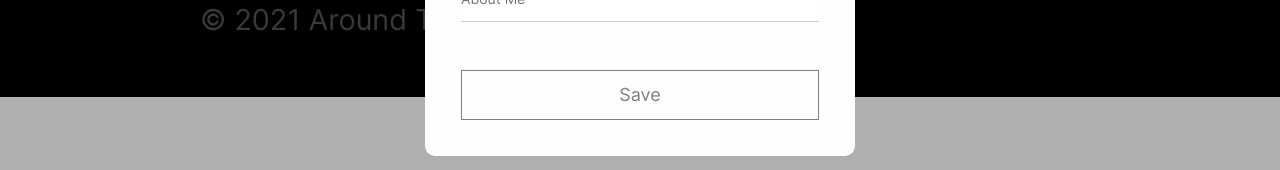
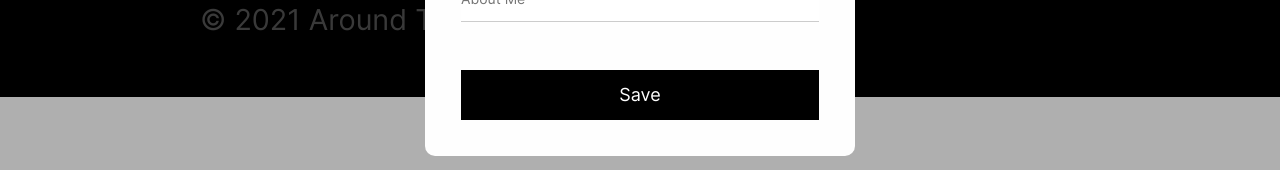
Before and after one commit to tcmaraist/around-react, a React (Create React App) app: page / in a window 1280 px wide. Both pictures are taken after a click on the button 257 px from the left and 211 px from the top of the page. Shown: the part 413-583 px from the top of the page. Built offline with nearby package versions, Linux system fonts and the light colour scheme; no server answers.

Commit message:
remove duplicate code && update disabled form styles

```diff
--- a/src/components/App.js
+++ b/src/components/App.js
@@ -102,16 +102,6 @@ function App() {
     setSelectedCard(null);
   }
 
-  function handleUpdateAvatar({ avatar }) {
-    api
-      .updateProfilePicture(avatar)
-      .then((newUserData) => {
-        setCurrentUser(newUserData);
-        closeAllPopups();
-      })
-      .catch((err) => console.error(err));
-  }
-
   return (
     <CurrentUserContext.Provider value={currentUser}>
       <div className="page">
--- a/src/components/PopupWithForm.js
+++ b/src/components/PopupWithForm.js
@@ -10,9 +10,7 @@ function PopupWithForm({
   onSubmit,
 }) {
   return (
-    <div
-      className={`modal modal_type_${name} ${isOpen ? "modal_is-open" : ""}`}
-    >
+    <div className={`modal modal_type_${name} ${isOpen && "modal_is-open"}`}>
       <div className="modal__body">
         <button
           type="button"
@@ -22,10 +20,7 @@ function PopupWithForm({
         <form className="form" name={name} noValidate onSubmit={onSubmit}>
           <h2 className="form__title">{title}</h2>
           {children}
-          <button
-            type="submit"
-            className="button form__save-button form__save-button_disabled"
-          >
+          <button type="submit" className="button form__save-button">
             {buttonText}
           </button>
         </form>
```
